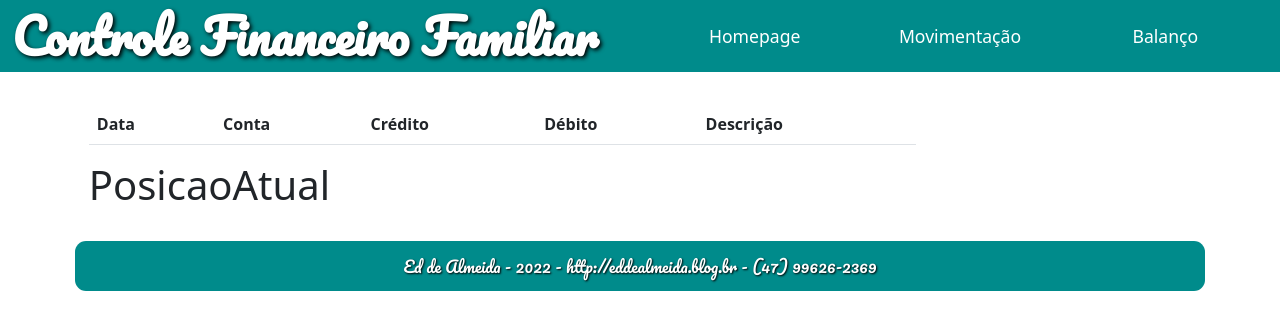
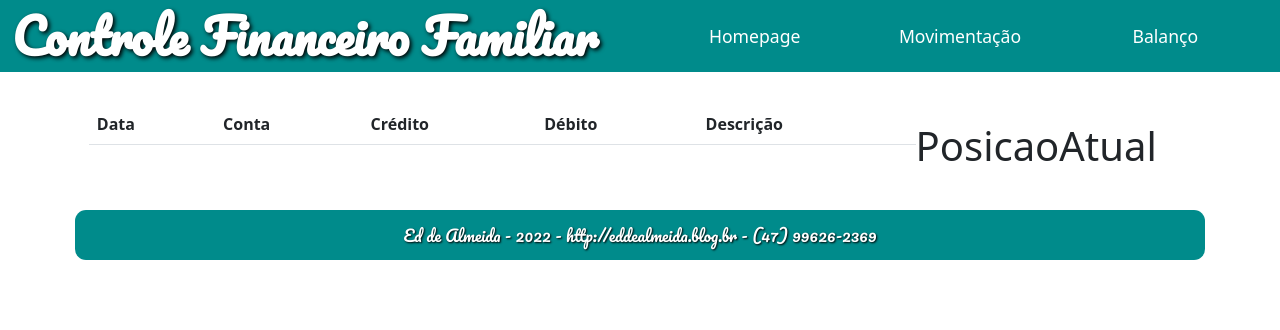
Before and after one commit to EdDeAlmeidaJr/controle-financeiro, a React (Create React App) app: page / in a window 1280 px wide. Shown: the top 330 px of the page. Built offline with nearby package versions, Linux system fonts and the light colour scheme.

Commit message:
Some fixes

```diff
--- a/src/App.tsx
+++ b/src/App.tsx
@@ -5,9 +5,9 @@ import {
 } from 'react-router-dom';
 
 // pages
-import Balance from './pages/Balance';
+import Balanco from './pages/Balanco';
 import Homepage from './pages/Homepage';
-import Movement from './pages/Movement';
+import Movimento from './pages/Movimento';
 
 // components
 import Footer from './components/Footer';
@@ -20,8 +20,8 @@ const App = () => (
       <div className='app-body'>
         <Routes>
           <Route path='/' element={<Homepage />} />
-          <Route path='/movement' element={<Movement />} />
-          <Route path='/balance' element={<Balance />} />
+          <Route path='/movimento' element={<Movimento />} />
+          <Route path='/balanco' element={<Balanco />} />
         </Routes>
       </div>
       <Footer />
--- a/src/index.scss
+++ b/src/index.scss
@@ -36,6 +36,12 @@ body {
       }
       div.app-body {
         margin: 2rem 6% 2rem 6%;
+        div.last-movements {
+          display: inline-block;
+        }
+        div.current-position {
+          display: inline-block;
+        }
       }
       div.app-footer {
         font-family: "Pacifico";
```
